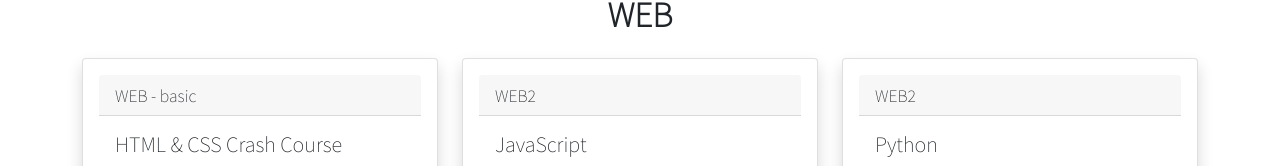
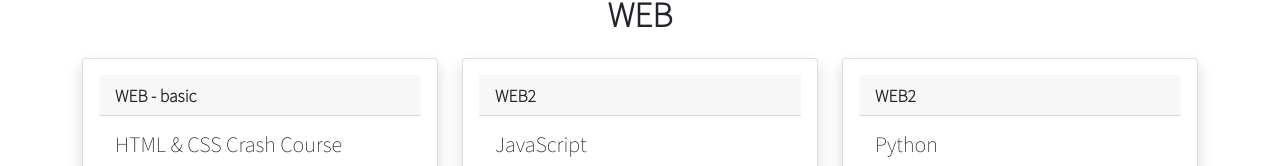
Before and after one commit to joungwoonglee/Life-Coding, a plain HTML site: page index.html in a window 1280 px wide. Shown: the part 565-731 px from the top of the page. Drawn offline with nearby package versions, Linux system fonts and the light colour scheme; a web font is replaced by a local one.

Commit message:
font-weight: bold @ card-header

```diff
--- a/styles.css
+++ b/styles.css
@@ -44,6 +44,10 @@
     margin-top: 5%;
 }
 
+.card-header{
+    font-weight: bold;
+}
+
 footer{
     /* background: gray; */
     /* color: white; */
```
